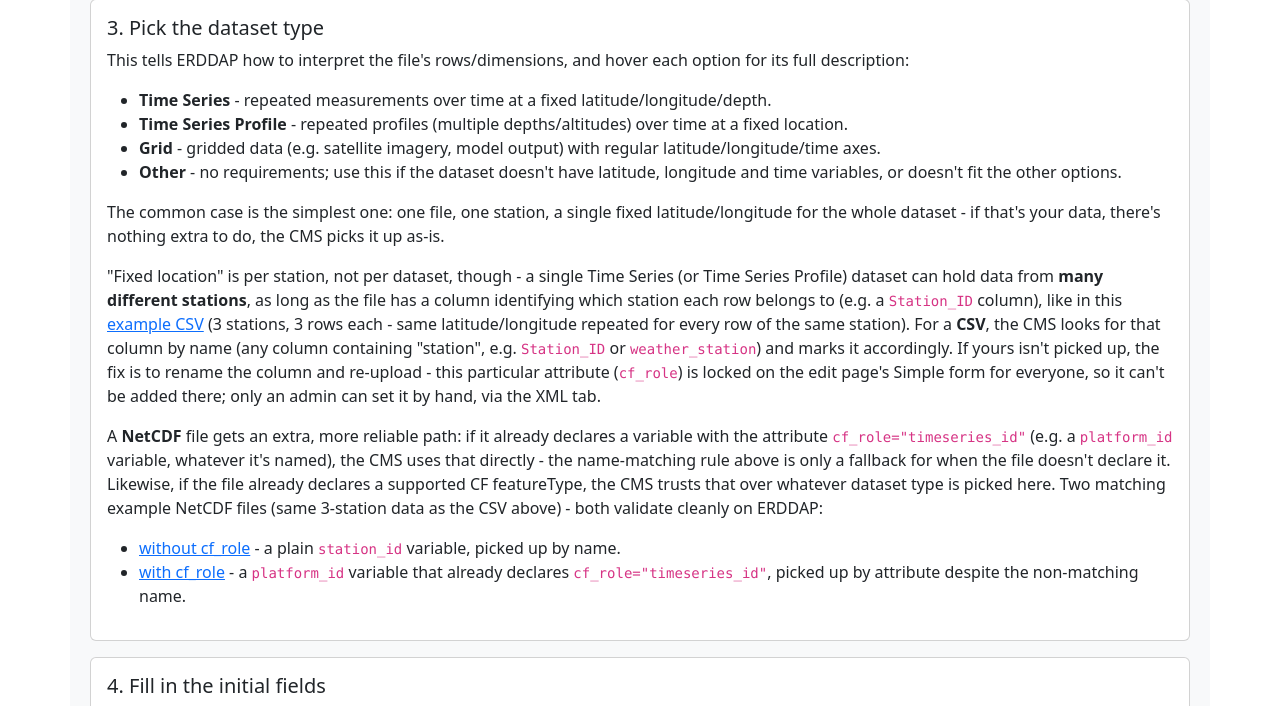
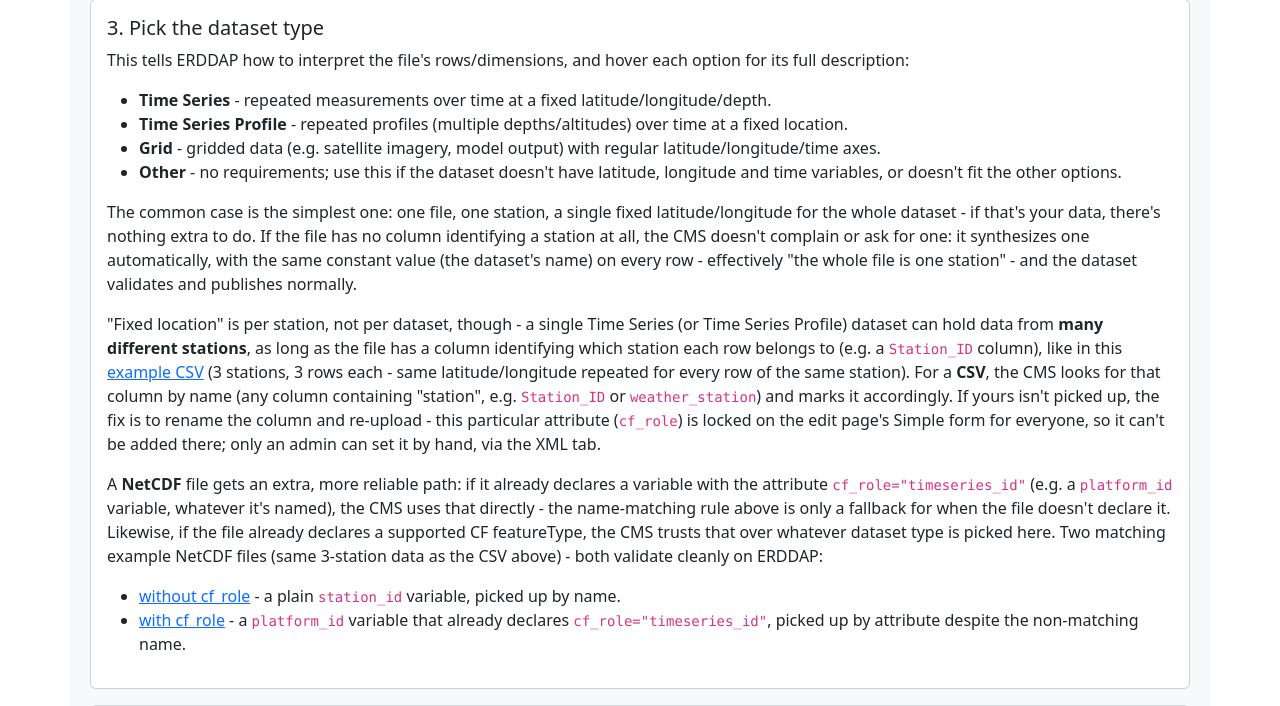
Before and after one commit to ISP-CNR/erddap-cms, a Python web app: template frontend/templates/guide.html in a window 1280 px wide. Shown: the part 690-1396 px from the top of the page. Run offline with Jinja, Linux system fonts and the light colour scheme; the template is opened without the code that fills it, so the values that code supplies are empty; some libraries are stand-ins or nearby versions.

Commit message:
Guide: document the no-station-column case
Verified end-to-end (generate_dataset_xml -> fix_generated_xml ->
validate_dataset) with a CSV that has no station-like column at all:
the CMS doesn't error or ask for one, it synthesizes a station_id
variable with a constant value equal to the dataset's name
(sourceName="=<dataset_name>", the templates['station'] fallback in
fix_generated_xml) so every row is treated as one station. Validates
cleanly. Folded into the lead paragraph of step 3 alongside the
already-documented single-station case.

```diff
--- a/frontend/templates/guide.html
+++ b/frontend/templates/guide.html
@@ -55,7 +55,10 @@
       </ul>
       <p class="card-text">
         The common case is the simplest one: one file, one station, a single fixed latitude/longitude for the
-        whole dataset - if that's your data, there's nothing extra to do, the CMS picks it up as-is.
+        whole dataset - if that's your data, there's nothing extra to do. If the file has no column identifying a
+        station at all, the CMS doesn't complain or ask for one: it synthesizes one automatically, with the same
+        constant value (the dataset's name) on every row - effectively "the whole file is one station" - and the
+        dataset validates and publishes normally.
       </p>
       <p class="card-text">
         "Fixed location" is per station, not per dataset, though - a single Time Series (or Time Series Profile) dataset
```
